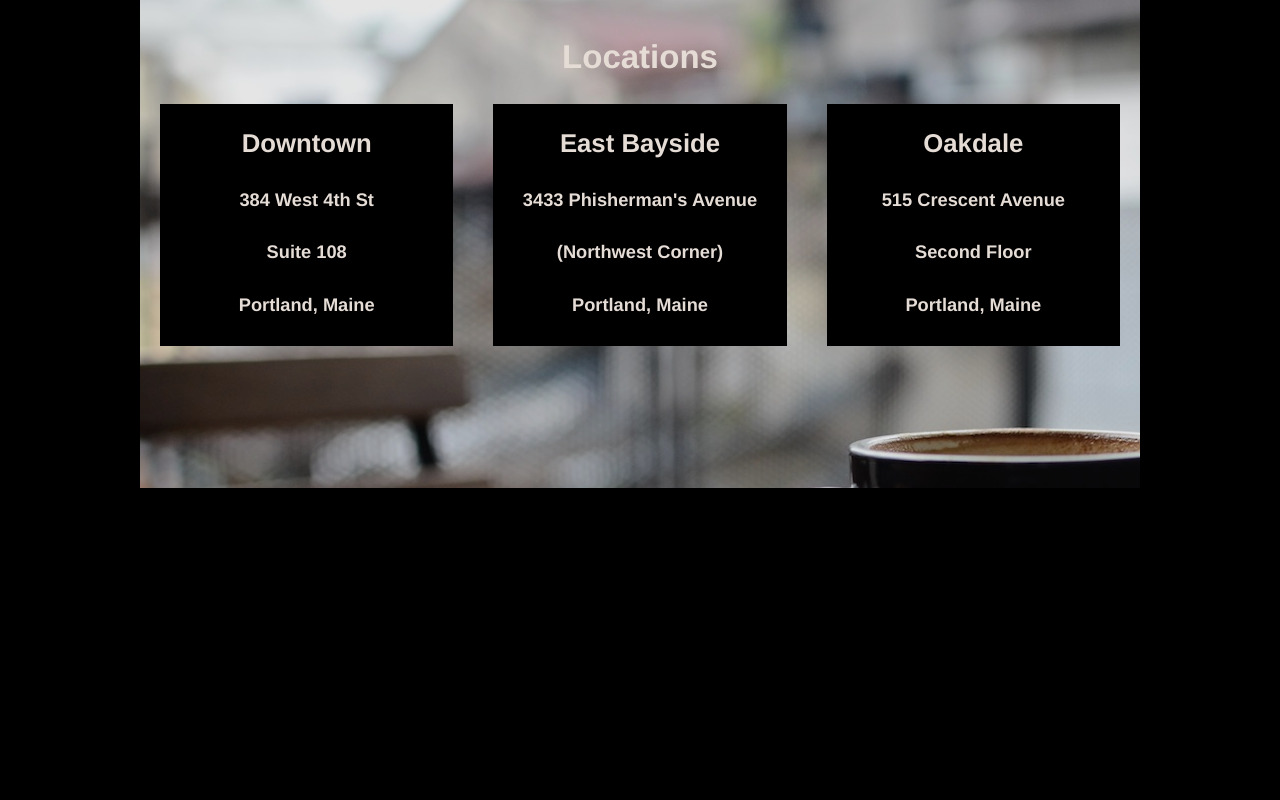
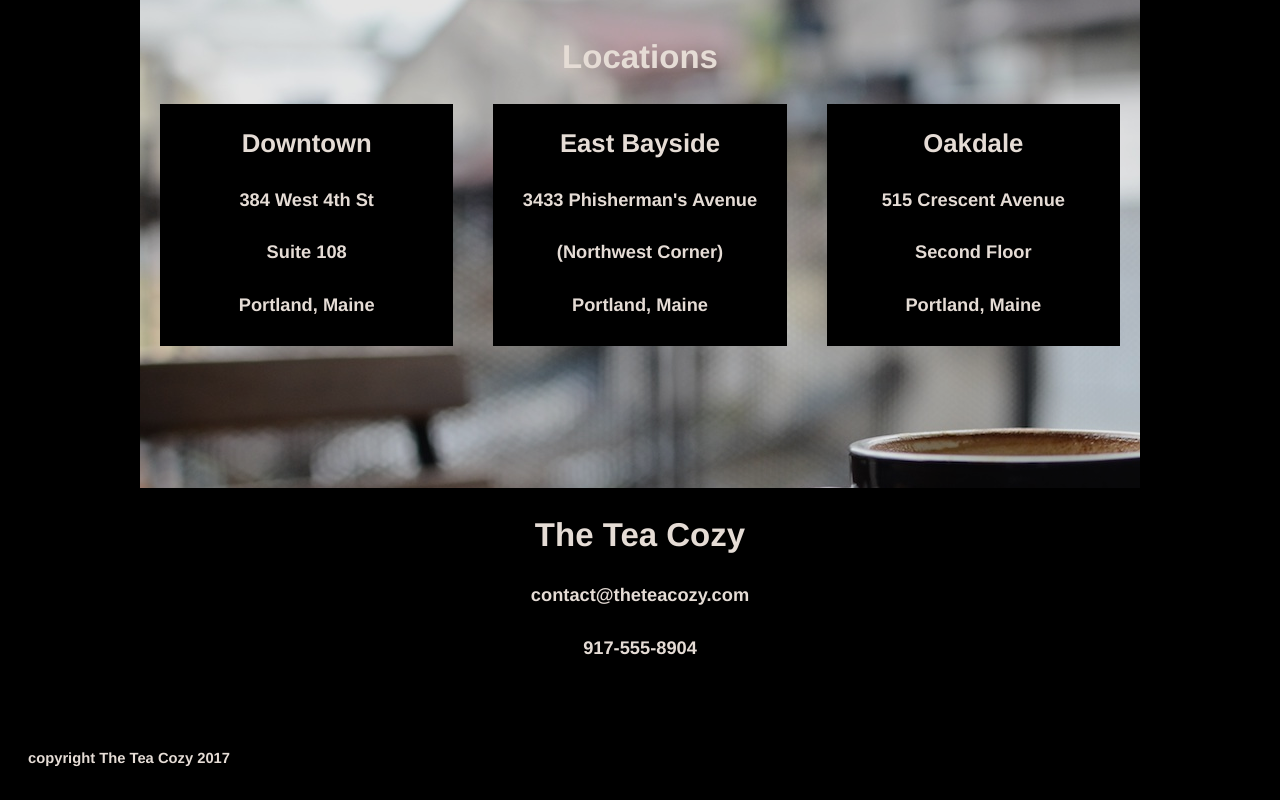
Before and after one commit to garrettcfermo/TeaCozy, a plain HTML site: page index.html in a window 1280 px wide. Shown: the part 1546-2346 px from the top of the page. Before the commit the page ends 2042 px from the top, so only its background shows below. Drawn offline with Linux system fonts and the light colour scheme.

Commit message:
Footer HTML & CSS

```diff
--- a/Resources/CSS/style.css
+++ b/Resources/CSS/style.css
@@ -113,3 +113,12 @@ header nav a {
 }
 
 /*Footer Section */
+
+footer .info {
+  height: 200px;
+}
+
+footer .copyright{
+  text-align: left;
+  margin-left: 20px;
+}
--- a/index.html
+++ b/index.html
@@ -16,7 +16,7 @@
       <nav>
         <span> <a href="#mission">Mission</a> </span>
         <span> <a href="#featured-tea">Featured Tea</a> </span>
-        <span> <a href="#">Locations</a> </span>
+        <span> <a href="#locations">Locations</a> </span>
       </nav>
     </header>
 
@@ -96,7 +96,16 @@
 
 <!-- Footer-->
 
+    <footer>
+      <div class="info">
+        <h2>The Tea Cozy</h2>
+        <h5>contact@theteacozy.com</h5>
+        <h5>917-555-8904</h5>
+      </div>
 
-
+      <div class="copyright">
+        <h6>copyright The Tea Cozy 2017</h6>
+      </div>
+    </footer>
   </body>
 </html>
```
